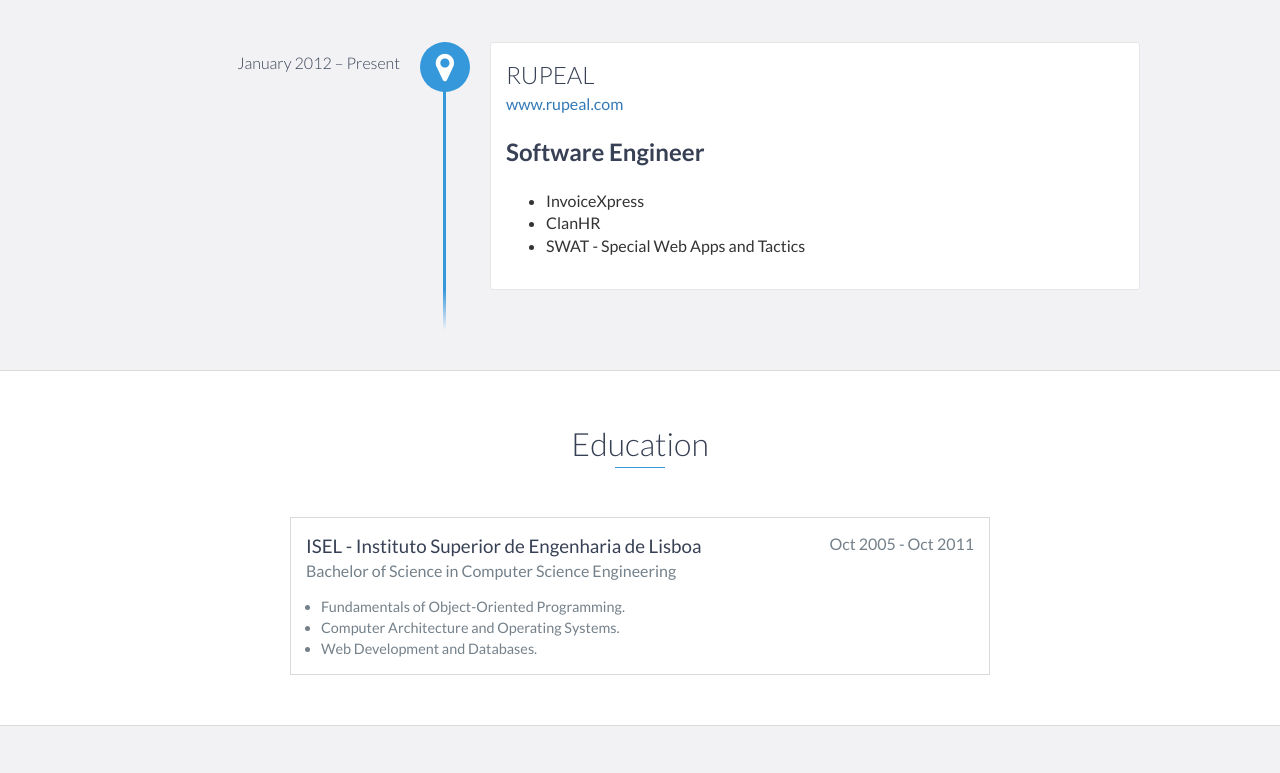
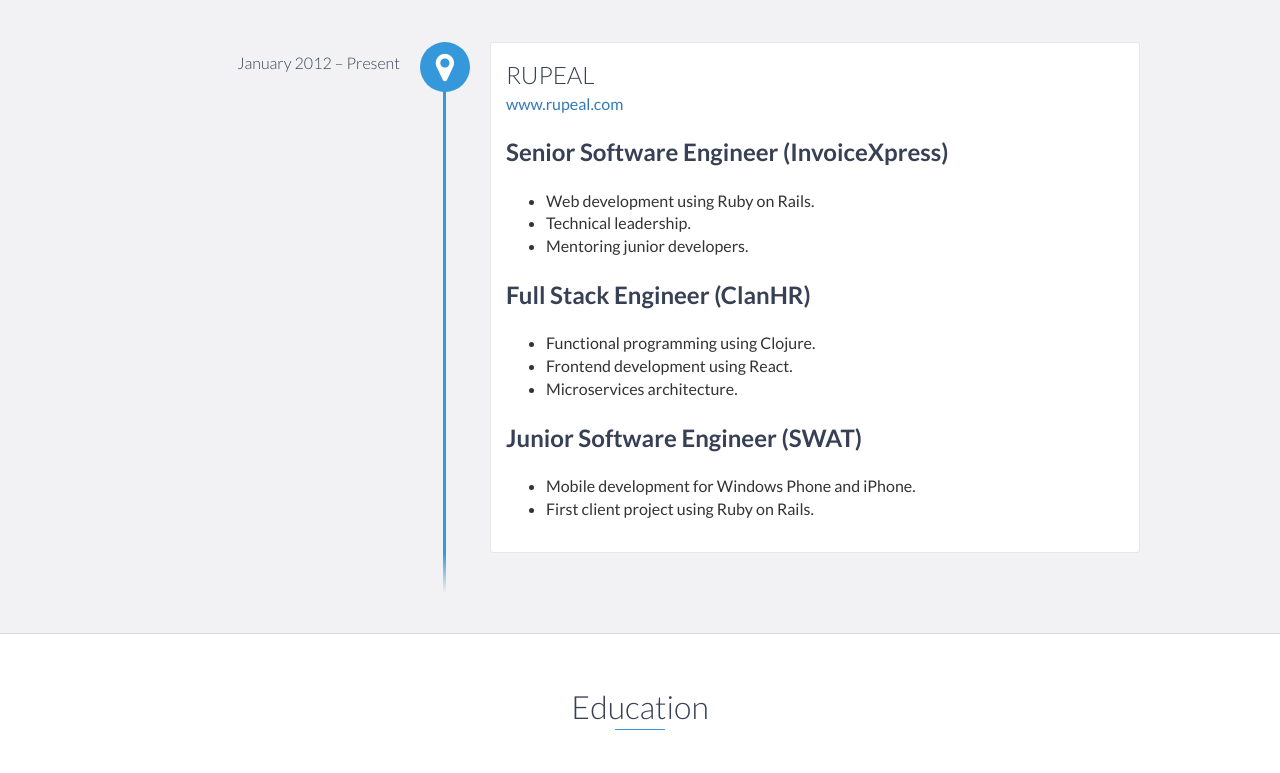
Before and after one commit to paulosilva86/paulosilva86.github.io, a website: page index.html in a window 1280 px wide. Shown: the part 1140-1913 px from the top of the page. Drawn offline with nearby package versions, Linux system fonts and the light colour scheme.

Commit message:
Update year and experience.

```diff
--- a/index.html
+++ b/index.html
@@ -93,16 +93,37 @@
                 <div>
                     <a href="https://www.rupeal.com/en">www.rupeal.com</a>
                 </div>
-                <h2>Software Engineer</h2>
+                <h2>Senior Software Engineer (InvoiceXpress)</h2>
                 <ul>
                     <li>
-                        InvoiceXpress
+                        Web development using Ruby on Rails.
                     </li>
                     <li>
-                        ClanHR
+                        Technical leadership.
                     </li>
                     <li>
-                        SWAT - Special Web Apps and Tactics
+                        Mentoring junior developers.
+                    </li>
+                </ul>
+                <h2>Full Stack Engineer (ClanHR)</h2>
+                <ul>
+                    <li>
+                        Functional programming using Clojure.
+                    </li>
+                    <li>
+                        Frontend development using React.
+                    </li>
+                    <li>
+                        Microservices architecture.
+                    </li>
+                </ul>
+                <h2>Junior Software Engineer (SWAT)</h2>
+                <ul>
+                    <li>
+                        Mobile development for Windows Phone and iPhone.
+                    </li>
+                    <li>
+                        First client project using Ruby on Rails.
                     </li>
                 </ul>
             </div>
@@ -199,7 +220,7 @@
             <div class="row">
                 <div class="col-sm-5 copyright">
                     <p>
-                        Copyright &copy; 2020 PAULO SILVA
+                        Copyright &copy; 2021 PAULO SILVA
                     </p>
                 </div>
                 <div class="col-sm-2 top">
```
